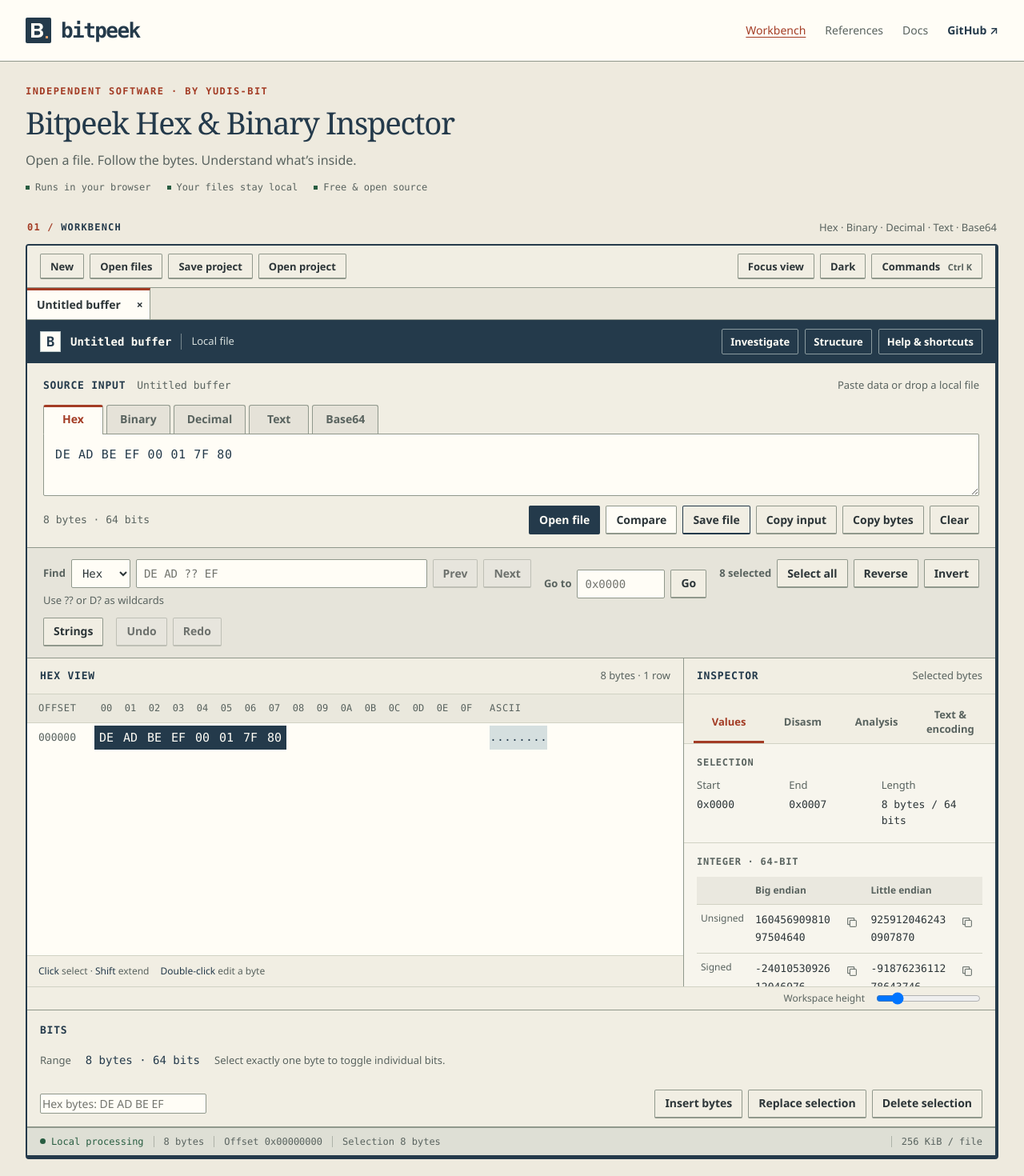
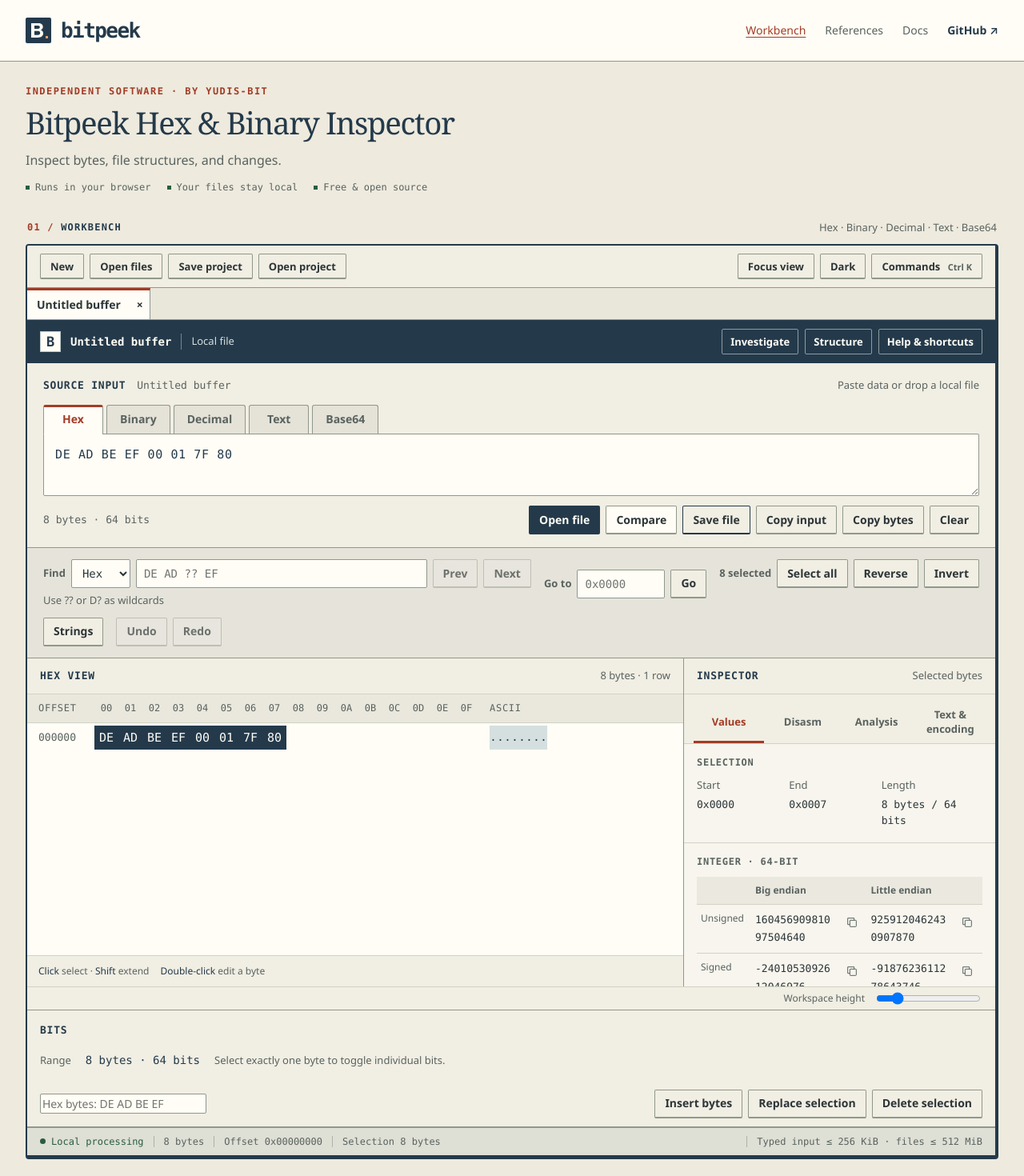
Before and after one commit to Yudis-bit/bitpeek, a React (Vite) app: page / in a window 1280 px wide. Shown: the top 1470 px of the page at 80% size. Built offline with nearby package versions, Linux system fonts and the light colour scheme.

Commit message:
Clarify file limits and simplify homepage copy

```diff
--- a/index.html
+++ b/index.html
@@ -111,7 +111,7 @@
           <p class="utility-kicker">Independent software · by Yudis-bit</p>
           <h1 id="page-heading">Bitpeek Hex &amp; Binary Inspector</h1>
           <p class="utility-description">
-            Open a file. Follow the bytes. Understand what’s inside.
+            Inspect bytes, file structures, and changes.
           </p>
           <p class="utility-facts">
             <span>Runs in your browser</span>
@@ -273,7 +273,7 @@
 
     <footer class="site-footer">
       <div class="site-header-inner footer-content">
-        <p>bitpeek · Made with care by <a href="https://github.com/Yudis-bit">Yudis-bit</a></p>
+        <p>bitpeek · by <a href="https://github.com/Yudis-bit">Yudis-bit</a></p>
         <nav aria-label="Footer navigation">
           <a href="/tools/hex-editor">hex editor</a>
           <a href="/file-formats/png">format reference</a>
--- a/src/App.tsx
+++ b/src/App.tsx
@@ -891,7 +891,7 @@
         <span>{bytes.length.toLocaleString('en-US')} bytes</span>
         <span>Offset {statusOffset}</span>
         <span>Selection {statusSelection}</span>
-        <span className="workspace-limit">256 KiB / file</span>
+        <span className="workspace-limit">Typed input ≤ 256 KiB · files ≤ 512 MiB</span>
       </div>
 
       <Suspense fallback={null}>
```
